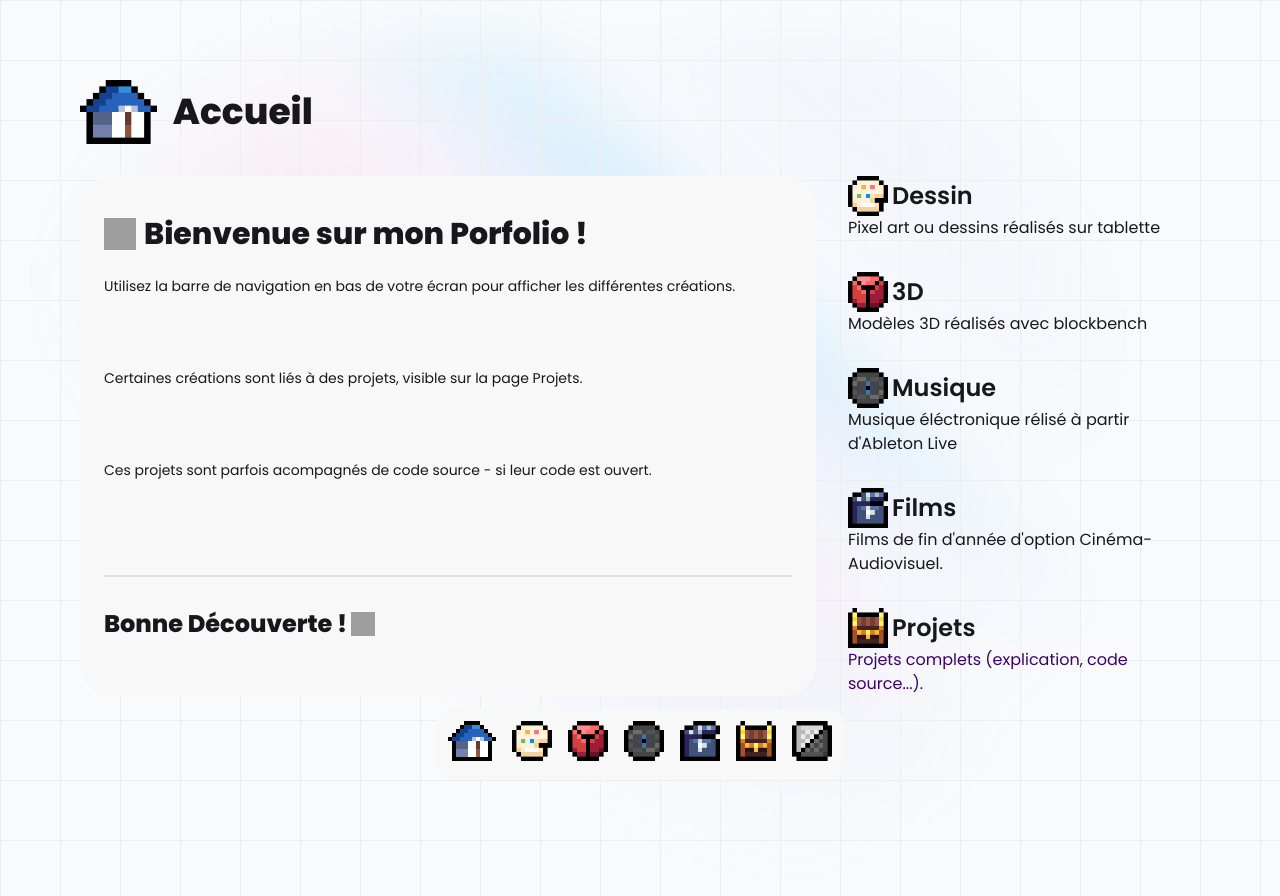
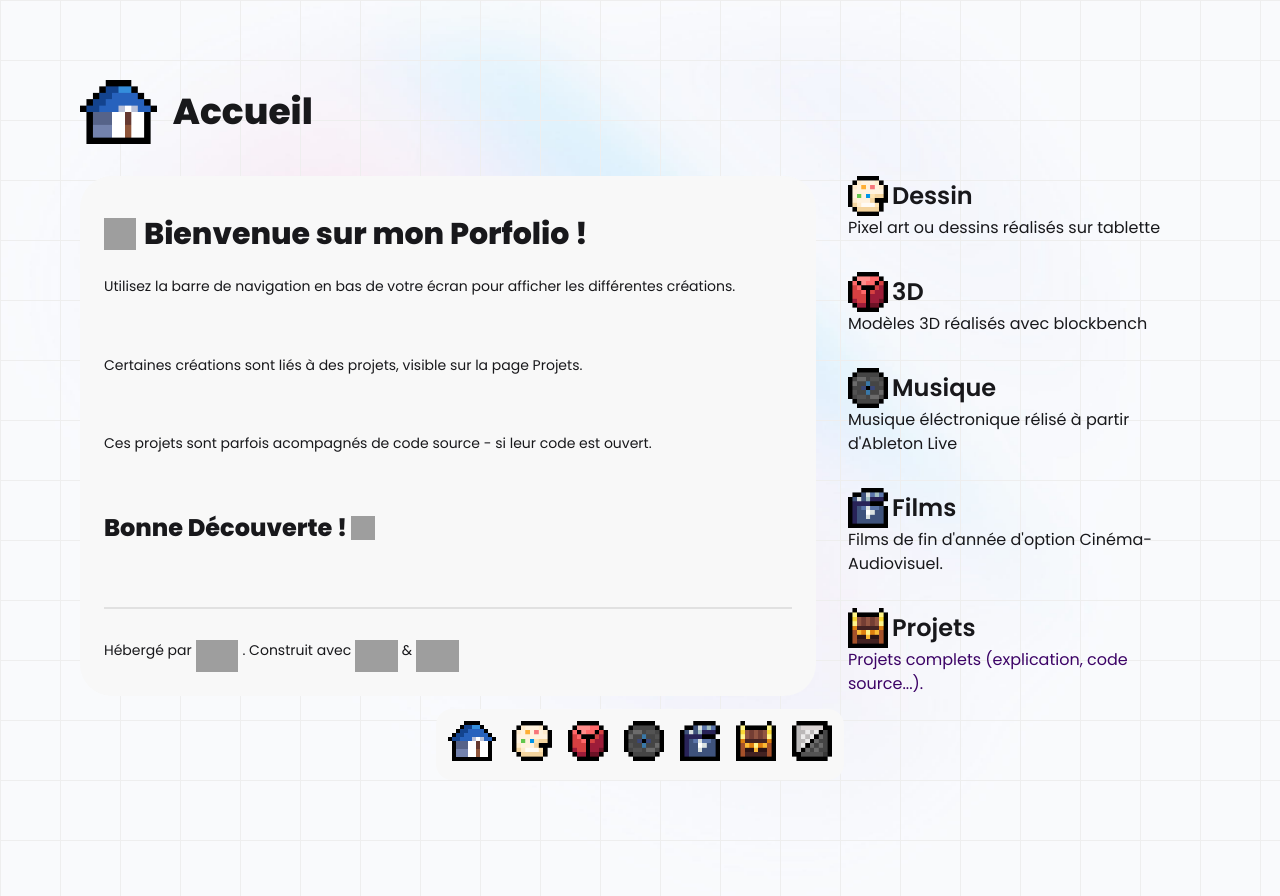
Before and after one commit to Funasitien/Portfolio, an Astro site: page / in a window 1280 px wide. Built offline with nearby package versions, Linux system fonts and the light colour scheme; Astro itself is replaced by a stand-in of ours; grey boxes are pictures that could not be loaded.

Commit message:
🚧 Ajout des crédits

```diff
--- a/src/pages/index.astro
+++ b/src/pages/index.astro
@@ -27,11 +27,19 @@ import { Icon } from "astro-icon/components";
             <p>Utilisez la barre de navigation en bas de votre écran pour afficher les différentes créations.</p>
             <p>Certaines créations sont liés à des projets, visible sur la page <span class="text-bold">Projets</span>.</p>
             <p>Ces projets sont parfois acompagnés de code source - si leur code est ouvert.</p>
-            <div class="divider"></div>
             <h3 class="inline-flex items-center gap-1 text-lg md:text-2xl font-bold pb-8">
               Bonne Découverte !
               <img class="w-4 h-4 md:w-6 md:h-6"  src="https://raw.githubusercontent.com/Tarikul-Islam-Anik/Animated-Fluent-Emojis/master/Emojis/Travel%20and%20places/Compass.png" alt="Compass" />
             </h3>
+            <div class="divider"></div>
+            <span class="flex gap-1">
+              Hébergé par
+              <img src="https://vaatigames.ovh/img/vaati1.png" class="w-auto h-8" />.
+              Construit avec
+              <img src="https://astro.build/assets/press/astro-logo-light-gradient.png" class="w-auto h-8" />
+              &
+              <img src="https://tailwindcss.com/_next/static/media/tailwindcss-logotype-white.830c8e49.svg" class="w-auto h-8" />
+            </span>
           </div>
         </div>
         <div class="flex flex-col gap-8 overflow-scroll">
```
